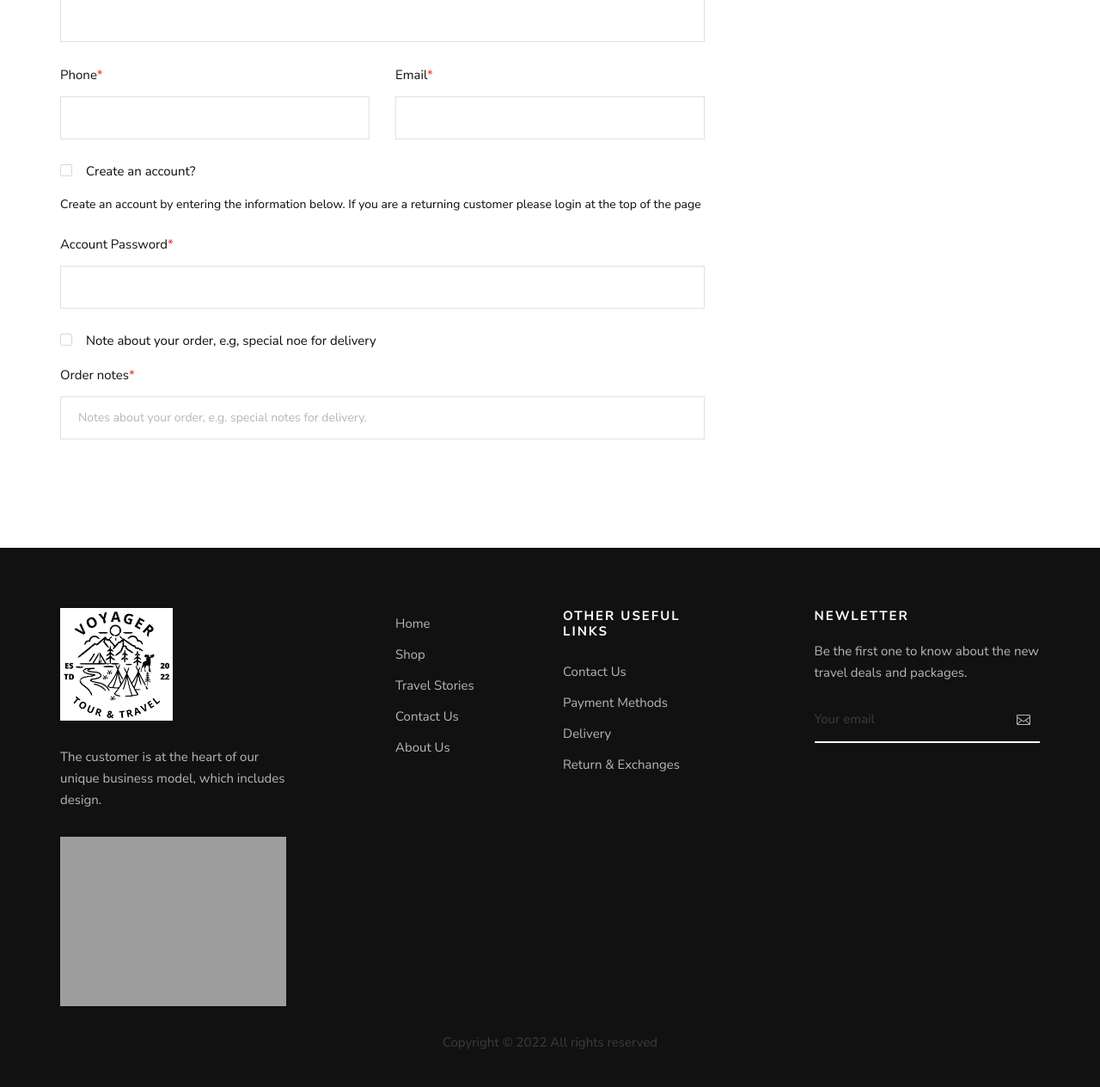
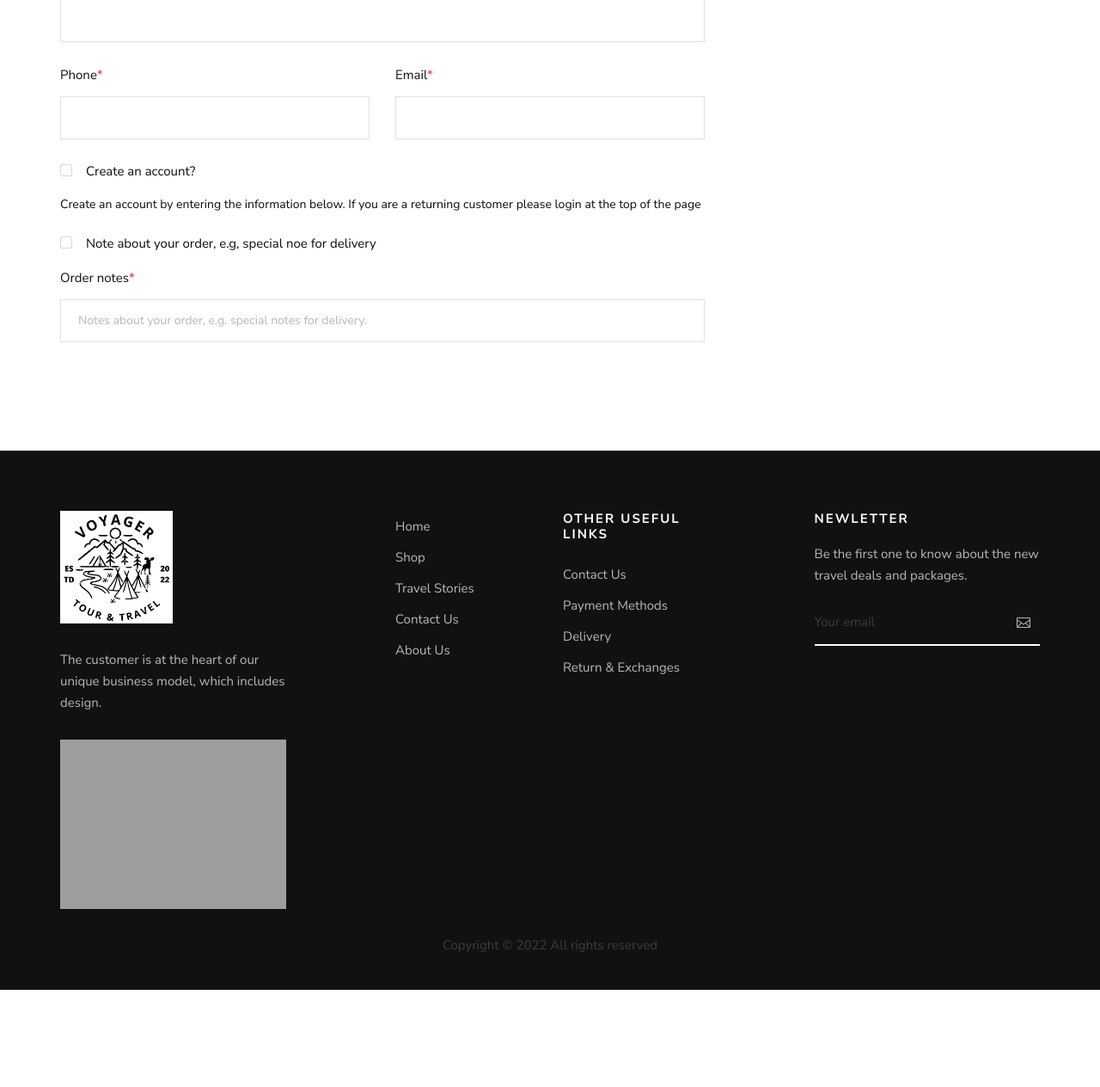
Before and after one commit to Escaper30/Capstone-Travel-, a PHP site: page /checkout.php in a window 1280 px wide. Shown: the part 1240-2504 px from the top of the page at 86% size. After the commit the page ends 2391 px from the top, so only its background shows below. Run offline with PHP 8.4, Linux system fonts and the light colour scheme; some libraries are stand-ins or nearby versions; grey boxes are pictures that could not be loaded.

Commit message:
Update checkout.php

```diff
--- a/checkout.php
+++ b/checkout.php
@@ -153,10 +153,10 @@
                                 <p>Create an account by entering the information below. If you are a returning customer
                                 please login at the top of the page</p>
                             </div>
-                            <div class="checkout__input">
+<!--                             <div class="checkout__input">
                                 <p>Account Password<span>*</span></p>
                                 <input type="text">
-                            </div>
+                            </div> -->
                             <div class="checkout__input__checkbox">
                                 <label for="diff-acc">
                                     Note about your order, e.g, special noe for delivery
```
